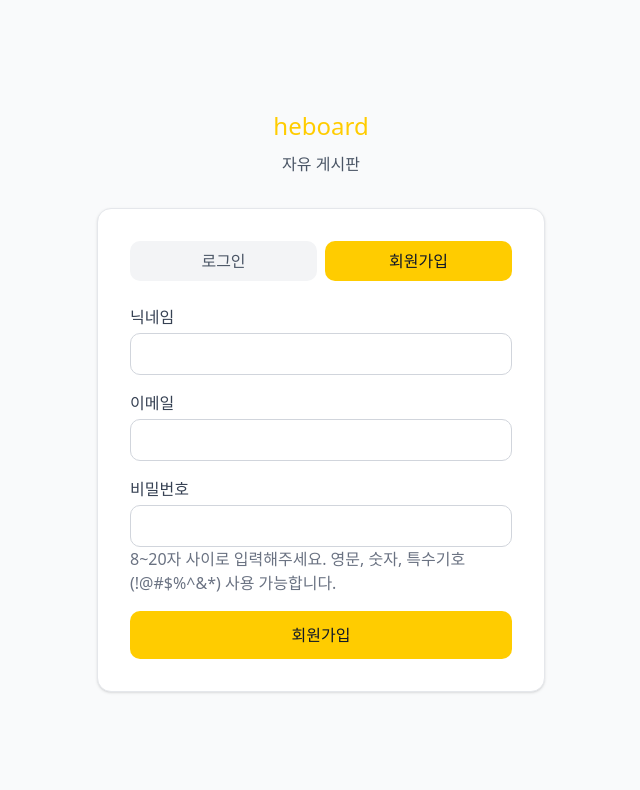
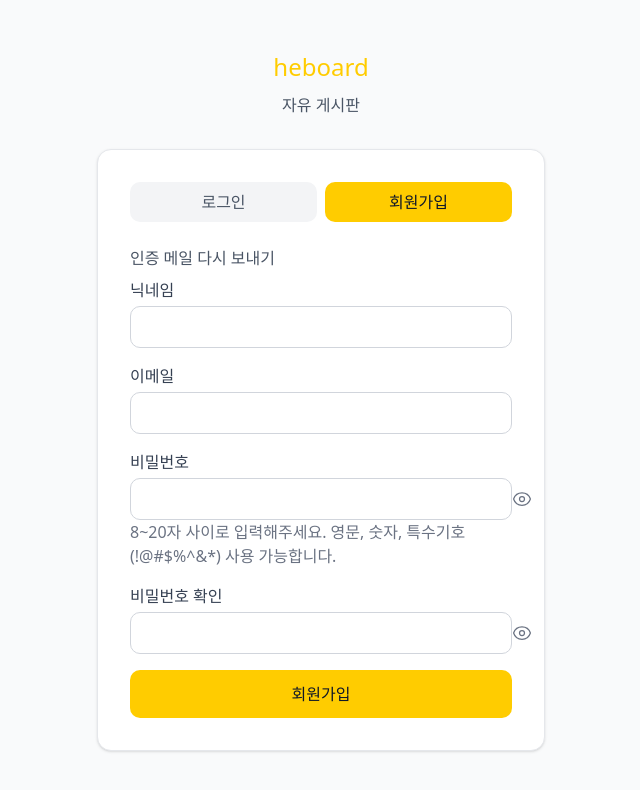
Before and after one commit to randirao/heboard_front, a React (Vite) app: page / in a window 1280 px wide. Both pictures are taken after a click on the button "회원가입". Shown: the top 790 px of the page, without its empty margins (319-959 px from the left). Built offline with nearby package versions, Linux system fonts and the light colour scheme; no server answers.

Commit message:
feat: 비밀번호 숨김 버튼 추가

```diff
--- a/src/components/LoginForm.tsx
+++ b/src/components/LoginForm.tsx
@@ -1,4 +1,4 @@
-import { useEffect, useState } from 'react';
+import { useEffect, useState, FormEvent } from 'react';
 import { api } from '../lib/api';
 import { authService } from '../lib/auth';
 
@@ -12,6 +12,9 @@
   const [email, setEmail] = useState('');
   const [identifier, setIdentifier] = useState('');
   const [password, setPassword] = useState('');
+  const [passwordConfirm, setPasswordConfirm] = useState('');
+  const [showPassword, setShowPassword] = useState(false);
+  const [showPasswordConfirm, setShowPasswordConfirm] = useState(false);
   const [error, setError] = useState('');
   const [info, setInfo] = useState('');
   const [verificationStatus, setVerificationStatus] = useState<'idle' | 'pending' | 'success' | 'error'>('idle');
@@ -29,6 +32,7 @@
 
     setVerificationStatus('pending');
     setVerificationMessage('이메일 인증을 확인하는 중입니다...');
+    setIsLogin(false); // 회원가입 탭으로 전환
 
     api.verifyEmail(token)
       .then((response) => {
@@ -40,6 +44,7 @@
       .catch((err: any) => {
         setVerificationStatus('error');
         setVerificationMessage(err.message || '이메일 인증에 실패했습니다. 다시 시도해주세요.');
+        setIsLogin(false); // 회원가입 탭으로 전환
       })
       .finally(() => {
         params.delete('verifyToken');
@@ -49,7 +54,7 @@
       });
   }, []);
 
-  const handleSubmit = async (e: React.FormEvent) => {
+  const handleSubmit = async (e: FormEvent) => {
     e.preventDefault();
     setError('');
     setLoading(true);
@@ -62,11 +67,17 @@
         authService.setUser(response.data.user);
         onLoginSuccess();
       } else {
+        // 비밀번호 확인 검증
+        if (password !== passwordConfirm) {
+          setError('비밀번호가 일치하지 않습니다.');
+          setLoading(false);
+          return;
+        }
+
         await api.register(nickname, email, password);
         setInfo('인증 메일을 보냈습니다. 이메일을 확인한 후 로그인해주세요. 메일이 오지 않으면 아래 재전송을 눌러주세요.');
-        setIsLogin(true);
-        setIdentifier(email);
         setPassword('');
+        setPasswordConfirm('');
       }
     } catch (err: any) {
       setError(err.message || (isLogin ? '로그인에 실패했습니다' : '회원가입에 실패했습니다'));
@@ -134,12 +145,12 @@
             </div>
           )}
 
-          {isLogin && (
+          {!isLogin && (
             <div className="mb-2 text-right">
               <button
                 type="button"
                 onClick={async () => {
-                  if (!identifier) {
+                  if (!email) {
                     setError('이메일을 입력한 뒤 재전송을 눌러주세요.');
                     return;
                   }
@@ -147,7 +158,7 @@
                   setInfo('');
                   setResendLoading(true);
                   try {
-                    const res = await api.resendVerificationEmail(identifier);
+                    const res = await api.resendVerificationEmail(email);
                     setInfo(res.message || '인증 메일을 재발송했습니다.');
                   } catch (err: any) {
                     setError(err.message || '재전송에 실패했습니다. 잠시 후 다시 시도해주세요.');
@@ -204,21 +215,72 @@
 
             <div>
               <label className="block text-gray-700 mb-1">비밀번호</label>
+              <div className="relative">
                 <input
-                type="password"
+                  type={showPassword ? 'text' : 'password'}
                   value={password}
                   onChange={(e) => setPassword(e.target.value)}
-                className="w-full px-4 py-2 border border-gray-300 rounded-lg focus:outline-none focus:ring-2 focus:ring-[#FFCC00]"
+                  className="w-full px-4 py-2 pr-10 border border-gray-300 rounded-lg focus:outline-none focus:ring-2 focus:ring-[#FFCC00]"
                   required
                   minLength={8}
                   maxLength={20}
                 />
+                <button
+                  type="button"
+                  onClick={() => setShowPassword(!showPassword)}
+                  className="absolute right-3 top-1/2 -translate-y-1/2 text-gray-500 hover:text-gray-700"
+                >
+                  {showPassword ? (
+                    <svg xmlns="http://www.w3.org/2000/svg" fill="none" viewBox="0 0 24 24" strokeWidth={1.5} stroke="currentColor" className="w-5 h-5">
+                      <path strokeLinecap="round" strokeLinejoin="round" d="M3.98 8.223A10.477 10.477 0 001.934 12C3.226 16.338 7.244 19.5 12 19.5c.993 0 1.953-.138 2.863-.395M6.228 6.228A10.45 10.45 0 0112 4.5c4.756 0 8.773 3.162 10.065 7.498a10.523 10.523 0 01-4.293 5.774M6.228 6.228L3 3m3.228 3.228l3.65 3.65m7.894 7.894L21 21m-3.228-3.228l-3.65-3.65m0 0a3 3 0 10-4.243-4.243m4.242 4.242L9.88 9.88" />
+                    </svg>
+                  ) : (
+                    <svg xmlns="http://www.w3.org/2000/svg" fill="none" viewBox="0 0 24 24" strokeWidth={1.5} stroke="currentColor" className="w-5 h-5">
+                      <path strokeLinecap="round" strokeLinejoin="round" d="M2.036 12.322a1.012 1.012 0 010-.639C3.423 7.51 7.36 4.5 12 4.5c4.638 0 8.573 3.007 9.963 7.178.07.207.07.431 0 .639C20.577 16.49 16.64 19.5 12 19.5c-4.638 0-8.573-3.007-9.963-7.178z" />
+                      <path strokeLinecap="round" strokeLinejoin="round" d="M15 12a3 3 0 11-6 0 3 3 0 016 0z" />
+                    </svg>
+                  )}
+                </button>
+              </div>
               {!isLogin && (
                 <p className="text-xs text-gray-500 mt-1">
                   8~20자 사이로 입력해주세요. 영문, 숫자, 특수기호(!@#$%^&*) 사용 가능합니다.
                 </p>
               )}
             </div>
+
+            {!isLogin && (
+              <div>
+                <label className="block text-gray-700 mb-1">비밀번호 확인</label>
+                <div className="relative">
+                  <input
+                    type={showPasswordConfirm ? 'text' : 'password'}
+                    value={passwordConfirm}
+                    onChange={(e) => setPasswordConfirm(e.target.value)}
+                    className="w-full px-4 py-2 pr-10 border border-gray-300 rounded-lg focus:outline-none focus:ring-2 focus:ring-[#FFCC00]"
+                    required
+                    minLength={8}
+                    maxLength={20}
+                  />
+                  <button
+                    type="button"
+                    onClick={() => setShowPasswordConfirm(!showPasswordConfirm)}
+                    className="absolute right-3 top-1/2 -translate-y-1/2 text-gray-500 hover:text-gray-700"
+                  >
+                    {showPasswordConfirm ? (
+                      <svg xmlns="http://www.w3.org/2000/svg" fill="none" viewBox="0 0 24 24" strokeWidth={1.5} stroke="currentColor" className="w-5 h-5">
+                        <path strokeLinecap="round" strokeLinejoin="round" d="M3.98 8.223A10.477 10.477 0 001.934 12C3.226 16.338 7.244 19.5 12 19.5c.993 0 1.953-.138 2.863-.395M6.228 6.228A10.45 10.45 0 0112 4.5c4.756 0 8.773 3.162 10.065 7.498a10.523 10.523 0 01-4.293 5.774M6.228 6.228L3 3m3.228 3.228l3.65 3.65m7.894 7.894L21 21m-3.228-3.228l-3.65-3.65m0 0a3 3 0 10-4.243-4.243m4.242 4.242L9.88 9.88" />
+                      </svg>
+                    ) : (
+                      <svg xmlns="http://www.w3.org/2000/svg" fill="none" viewBox="0 0 24 24" strokeWidth={1.5} stroke="currentColor" className="w-5 h-5">
+                        <path strokeLinecap="round" strokeLinejoin="round" d="M2.036 12.322a1.012 1.012 0 010-.639C3.423 7.51 7.36 4.5 12 4.5c4.638 0 8.573 3.007 9.963 7.178.07.207.07.431 0 .639C20.577 16.49 16.64 19.5 12 19.5c-4.638 0-8.573-3.007-9.963-7.178z" />
+                        <path strokeLinecap="round" strokeLinejoin="round" d="M15 12a3 3 0 11-6 0 3 3 0 016 0z" />
+                      </svg>
+                    )}
+                  </button>
+                </div>
+              </div>
+            )}
 
             {error && (
               <div className="bg-red-50 text-red-600 px-4 py-2 rounded-lg">
```
Also changed, not shown: 2 other files (tests, documents, lock files or other folders). Lines whose indentation alone changed are shown as unchanged.
